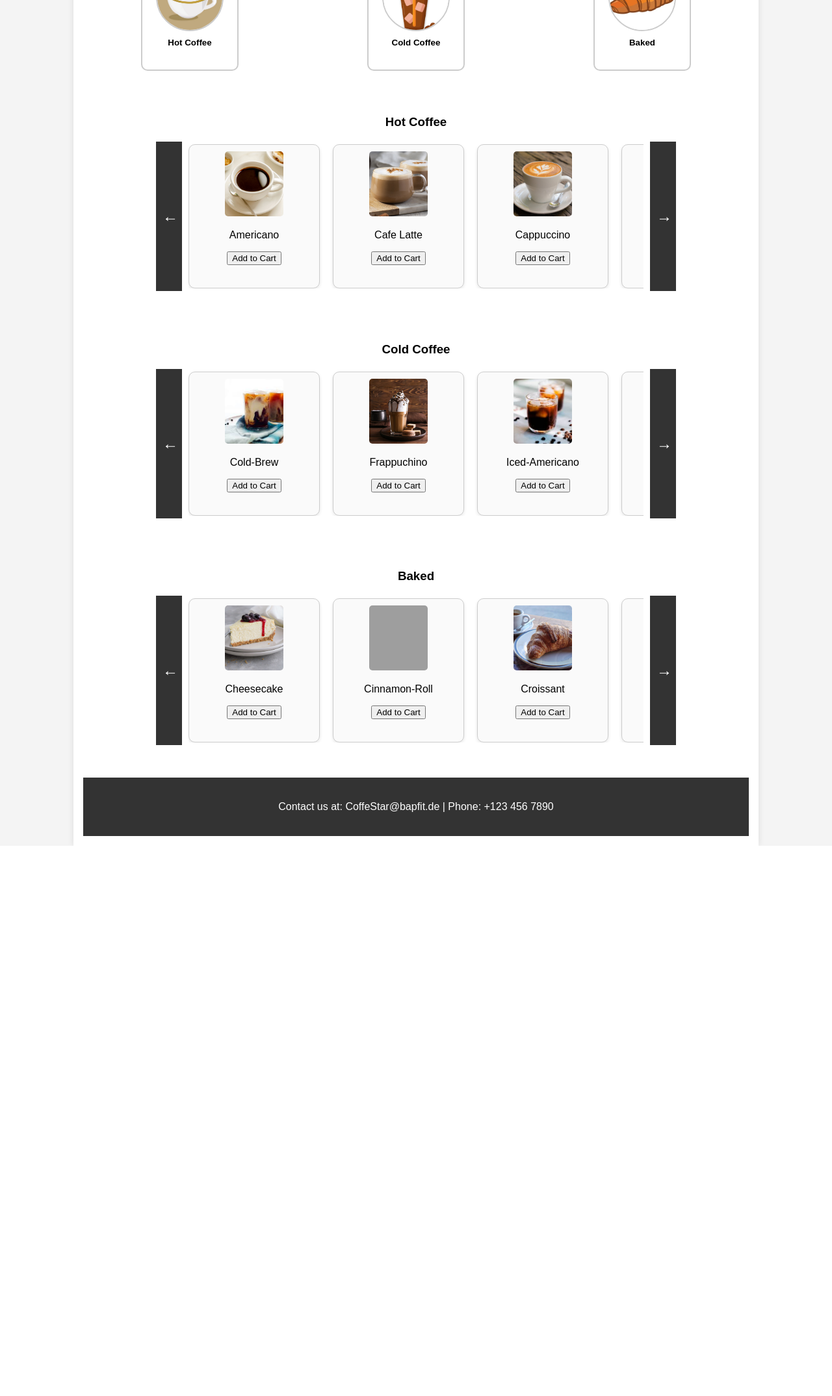
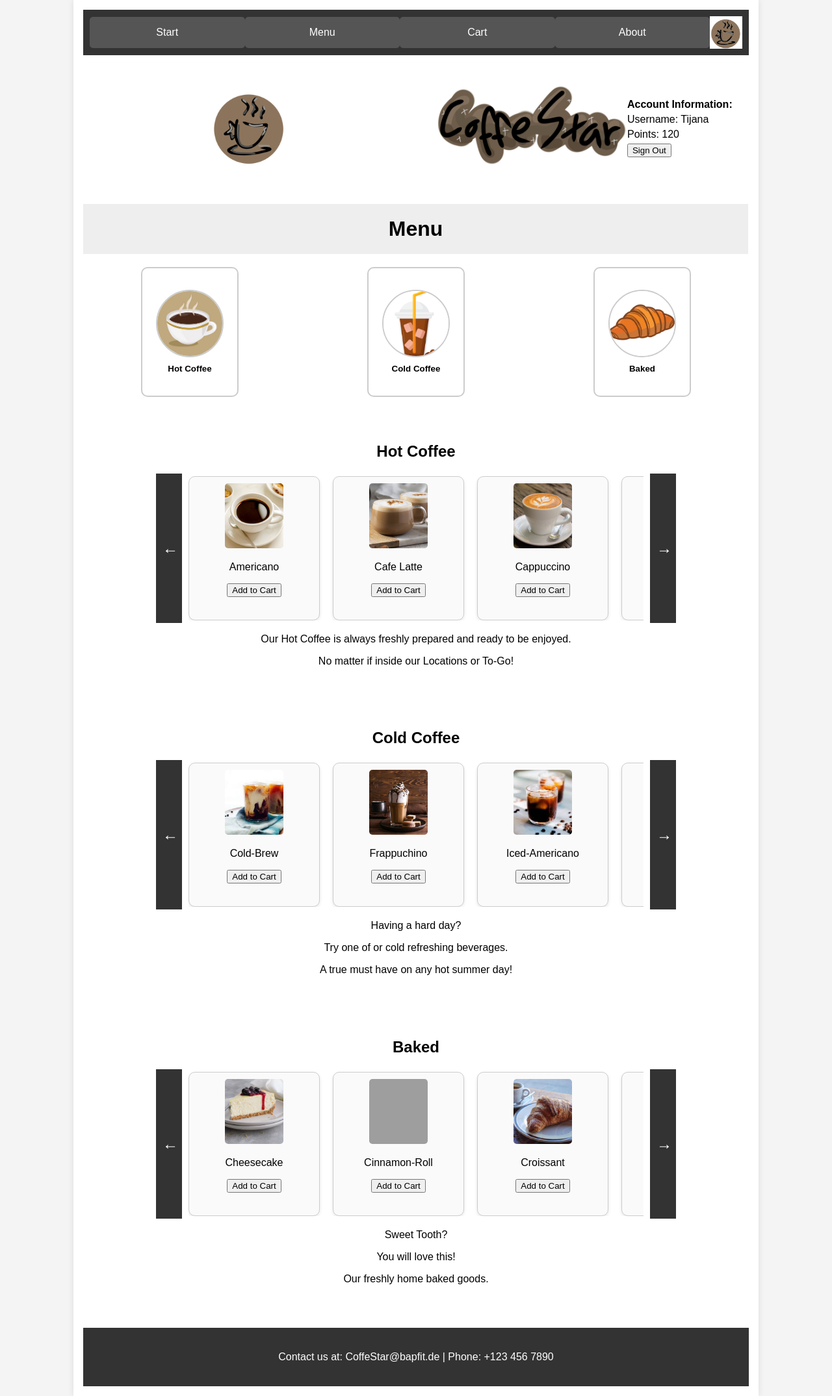
Before and after one commit to TVil23/CoffeeStar, a PHP site: page /menu.html in a window 1280 px wide. Shown: the whole page at 65% size. Before the commit the page ends 1302 px from the top, so only its background shows below. Run offline with PHP 8.4, Linux system fonts and the light colour scheme; grey boxes are pictures that could not be loaded.

Commit message:
fixed
about and menu fixed

```diff
--- a/02-FrontEnd/HTML/CSS/style-m.css
+++ b/02-FrontEnd/HTML/CSS/style-m.css
@@ -6,7 +6,7 @@ body {
     display: flex;
     justify-content: center;
     align-items: center;
-    height: 100vh;
+
     background-color: #f4f4f4;
 }
 
@@ -166,9 +166,16 @@ body {
 
 /* Menu items */
 .menu-box {
+    background-color: white;
     margin: 30px 0;
     text-align: center;
+    transition: background-color 0.3s ease;
   }
+  .menu-box.highlight {
+    background-color: #ffe08a;
+    box-shadow: 0 0 10px #ffcc00;
+  }
+
   .menu-slider {
     display: flex;
     align-items: center;
@@ -211,7 +218,7 @@ body {
 
     width: 40px;
     height: 230px;
-  }
+}
 
 
 
--- a/02-FrontEnd/HTML/menu.html
+++ b/02-FrontEnd/HTML/menu.html
@@ -10,8 +10,9 @@
 
 
     <!--
-        FIX LAYOUT
-        FIX ADD ITEM TO CART (make it posible)
+    TO-DO:
+        - link der zu locations auf about seite führt
+        - ADD ITEM TO CART (make it posible)
     -->
 
     <div class="container">
@@ -43,35 +44,31 @@
             </div>
         </div>
 
-
-
-
         <!-- Menu Title -->
         <div class="menu-title-box">
-            <h2 class="menu-title">Menu</h2>
+            <h1 class="menu-title">Menu</h1>
         </div>
-
 
         <!-- Menu Choice Section -->
         <div class="menu-choice">
-            <div class="choice-item">
-                <button type="button" class="MenuHot">
+            <div class="choice-item"> <!-- Hot -->
+                <button type="button" class="MenuHot" onclick="scrollToSection('hot-coffee')">
                     <div class="choice-circle">
                         <img src="img/Hot-Coffee/Hot-Coffee.png" alt="Hot Coffee">
                     </div>
                     <p>Hot Coffee</p>
                 </button>
             </div>
-            <div class="choice-item">
-                <button type="button" class="MenuCold">
+            <div class="choice-item"> <!-- Cold -->
+                <button type="button" class="MenuCold" onclick="scrollToSection('cold-coffee')">
                     <div class="choice-circle">
                         <img src="img/Cold-Coffee/Cold-Coffee.png" alt="Cold Coffee">
                     </div>
                     <p>Cold Coffee</p>
                 </button>
             </div>
-            <div class="choice-item">
-                <button type="button" class="MenuBake">
+            <div class="choice-item"> <!-- Baked -->
+                <button type="button" class="MenuBake" onclick="scrollToSection('baked')">
                     <div class="choice-circle">
                         <img src="img/Baked/baked.png" alt="Baked Goods">
                     </div>
@@ -81,14 +78,9 @@
         </div>
 
 
-
-
-
-
-
         <!-- Menu Choice Hot Coffee -->
         <div class="menu-box" id="hot-coffee">
-            <h3>Hot Coffee</h3>
+            <h2>Hot Coffee</h2>
 
             <div class="menu-slider">
                 <button class="slide-btn left-btn" data-target="hot-coffee">&#8592;</button>
@@ -129,18 +121,25 @@
                     <p>Mocha</p>
                     <button type="button" class="add-Item">Add to Cart</button>
                 </div>
-
                 <!-- Weitere Items -->
 
             </div>
             <button class="slide-btn right-btn" data-target="hot-coffee">&#8594;</button>
             </div>
+
+            <!-- Info -->
+            <div class="Menu-info">
+                <p>Our Hot Coffee is always freshly prepared and ready to be enjoyed.</p>
+                <p>No matter if inside our Locations or To-Go!</p>
+            </div>
+
+
         </div>
 
 
         <!-- Menu Choice Cold Coffee -->
         <div class="menu-box" id="cold-coffee">
-            <h3>Cold Coffee</h3>
+            <h2>Cold Coffee</h2>
 
             <div class="menu-slider">
             <button class="slide-btn left-btn" data-target="cold-coffee">&#8592;</button>
@@ -175,16 +174,24 @@
                     <p>Mazagran</p>
                     <button type="button" class="add-Item">Add to Cart</button>
                 </div>
+                <!-- Weitere Items -->
 
-                <!-- Weitere Items -->
             </div>
             <button class="slide-btn right-btn" data-target="cold-coffee">&#8594;</button>
             </div>
+
+            <!-- Info -->
+            <div class="Menu-info">
+                <p>Having a hard day?</p>
+                <p>Try one of or cold refreshing beverages.</p>
+                <p>A true must have on any hot summer day!</p>
+            </div>
+
         </div>
 
         <!-- Menu Choice Baked -->
         <div class="menu-box" id="baked">
-            <h3>Baked</h3>
+            <h2>Baked</h2>
             <div class="menu-slider">
             <button class="slide-btn left-btn" data-target="baked">&#8592;</button>
             <div class="menu-items">
@@ -212,11 +219,17 @@
                     <p>Krapfen</p>
                     <button type="button" class="add-Item">Add to Cart</button>
                 </div>
+                <!-- Weitere Items -->
 
-
-                <!-- Weitere Items können hier stehen und mit JS eingeblendet werden -->
             </div>
             <button class="slide-btn right-btn" data-target="baked">&#8594;</button>
+            </div>
+
+            <!-- Info -->
+            <div class="Menu-info">
+                <p>Sweet Tooth?</p>
+                <p>You will love this!</p>
+                <p>Our freshly home baked goods.</p>
             </div>
         </div>
 
@@ -239,6 +252,27 @@
                     btn.classList.add('active');
                 });
             });
+
+            // Scroll to menu
+            function scrollToSection(id) {
+                const element = document.getElementById(id);
+                if (!element) return;
+
+                element.scrollIntoView({ behavior: 'smooth', block: 'start' });
+
+                // Remove and re-add the highlight class
+                element.classList.remove('highlight');
+
+                // Force reflow to ensure the class re-add works even if clicked multiple times quickly
+                void element.offsetWidth;
+
+                element.classList.add('highlight');
+
+                // Remove after 1 second
+                setTimeout(() => {
+                    element.classList.remove('highlight');
+                }, 1000);
+            }
         </script>
 
 
```
Also changed, not shown: 02-FrontEnd/HTML/about.html (+25 -21 lines).
